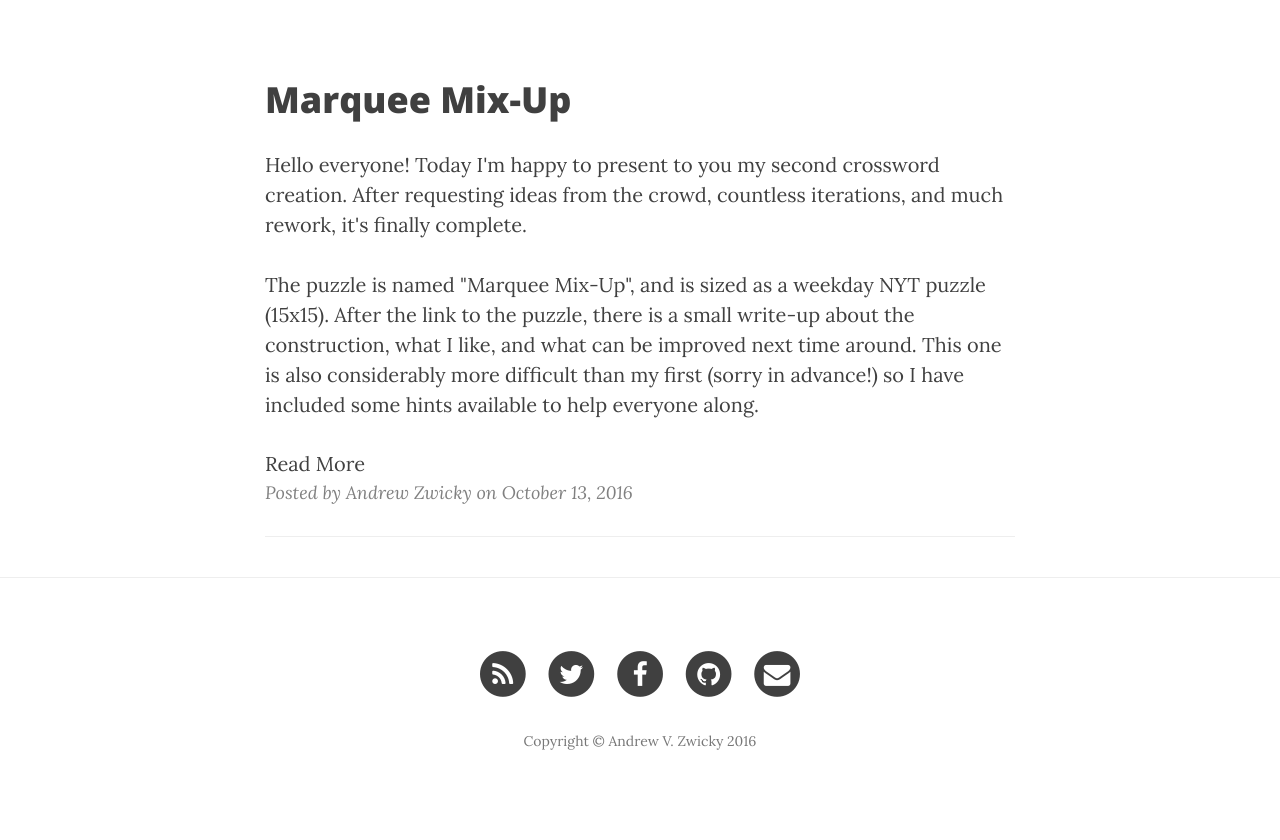
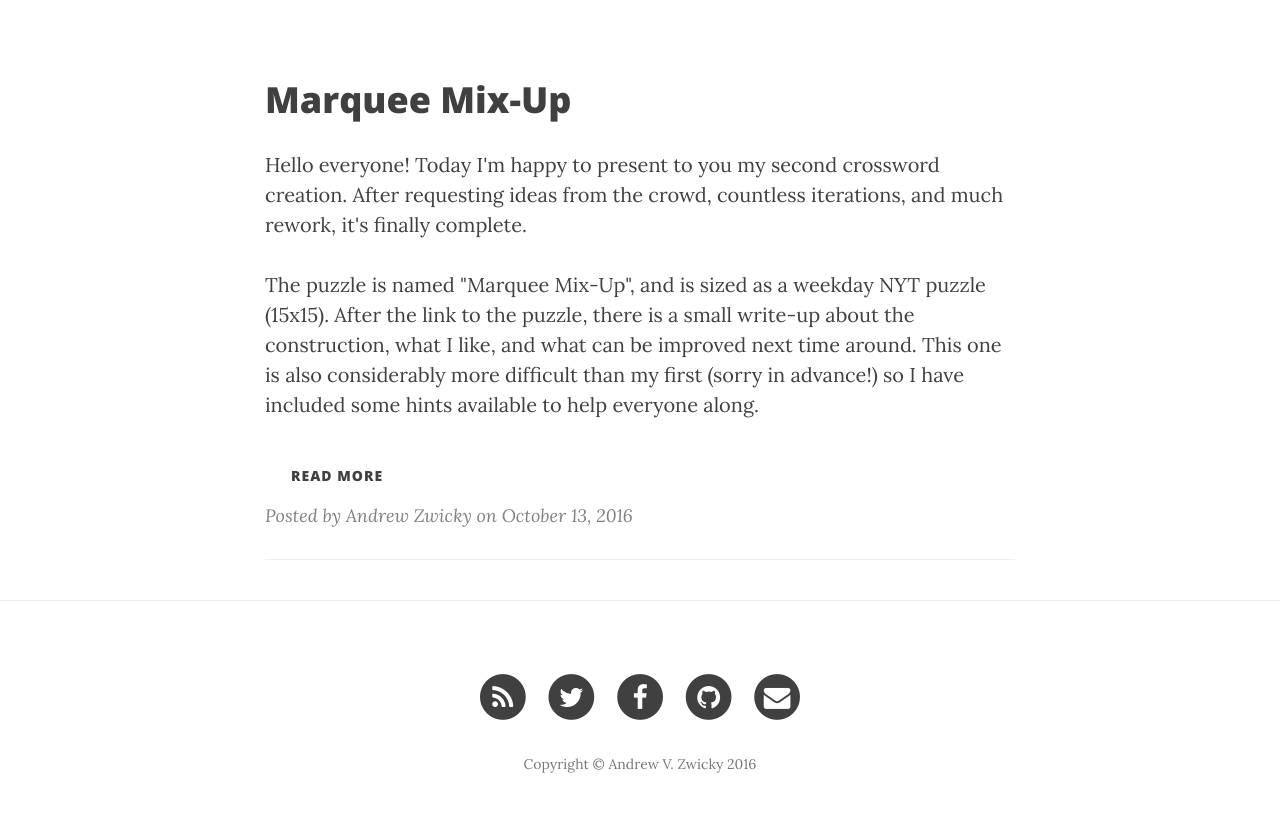
Before and after one commit to garth5689/garth5689.github.io, a Jekyll site: the page built from index.html, in a window 1280 px wide. Shown: the part 448-1288 px from the top of the page. Built offline with Jekyll 4.4.1, drawn with Linux system fonts in a browser that asks for light colours; nearby versions of some CDN libraries; the list of posts is cut into pages by our own code; before the commit the page ends 1265 px from its top, so only the background shows below that.

Commit message:
Update index.html

```diff
--- a/index.html
+++ b/index.html
@@ -11,7 +11,7 @@
         </h2>
     </a>
         {{ post.excerpt }}
-        <a href="{{ post.url | prepend: site.baseurl }}">Read More</a>
+        <a class=btn href="{{ post.url | prepend: site.baseurl }}">Read More</a>
     <p class="post-meta">Posted by {% if post.author %}{{ post.author }}{% else %}{{ site.title }}{% endif %} on {{ post.date | date: "%B %-d, %Y" }}</p>
 </div>
 <hr>
```
